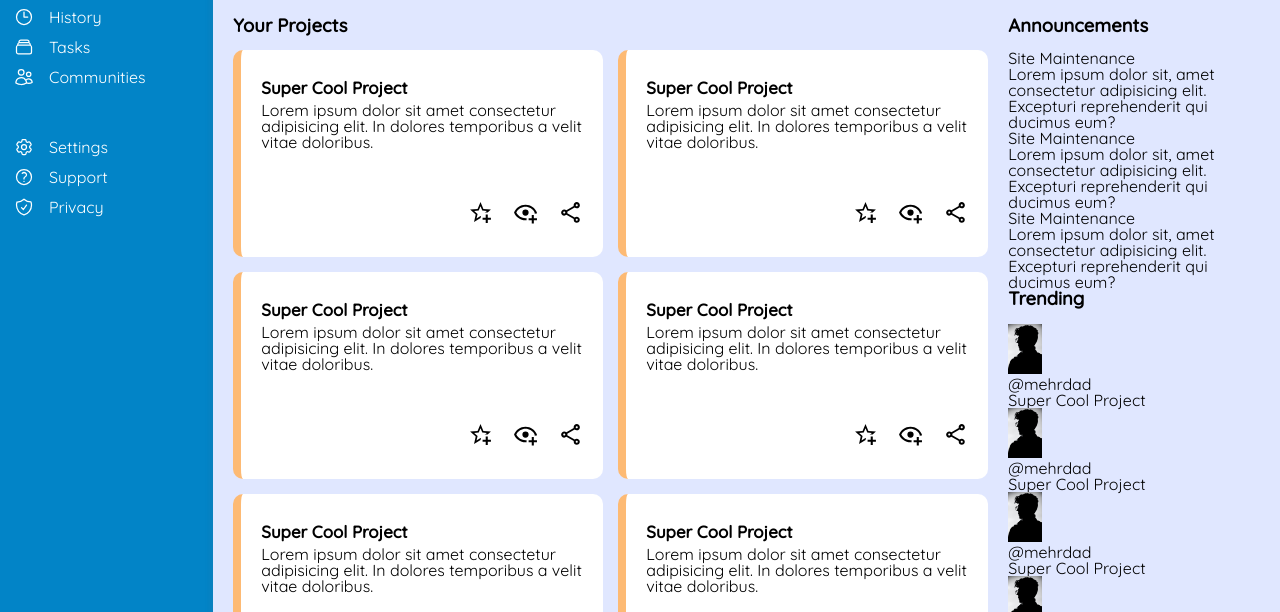
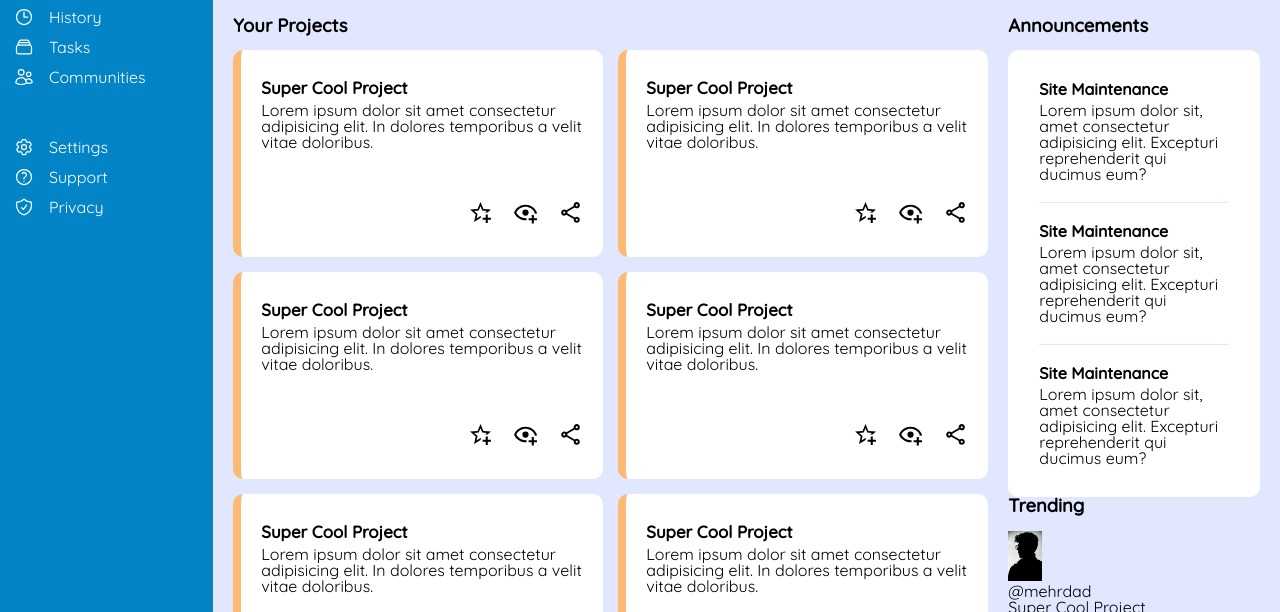
Before and after one commit to mehrdadchatrazar/top-admin-dashboard, a plain HTML site: page index.html in a window 1280 px wide. Shown: the part 183-795 px from the top of the page. Drawn offline with Linux system fonts and the light colour scheme.

Commit message:
complete announcement section

```diff
--- a/index.html
+++ b/index.html
@@ -512,26 +512,28 @@
         <div class="right-content">
           <div class="announcements">
             <h3 class="content-heading">Announcements</h3>
+            <div class="announcements-cards">
               <div class="announcement-card">
-              <h4>Site Maintenance</h4>
+                <h4 class="announcement-card__heading">Site Maintenance</h4>
                 <p>
                   Lorem ipsum dolor sit, amet consectetur adipisicing elit.
                   Excepturi reprehenderit qui ducimus eum?
                 </p>
               </div>
               <div class="announcement-card">
-              <h4>Site Maintenance</h4>
+                <h4 class="announcement-card__heading">Site Maintenance</h4>
                 <p>
                   Lorem ipsum dolor sit, amet consectetur adipisicing elit.
                   Excepturi reprehenderit qui ducimus eum?
                 </p>
               </div>
               <div class="announcement-card">
-              <h4>Site Maintenance</h4>
+                <h4 class="announcement-card__heading">Site Maintenance</h4>
                 <p>
                   Lorem ipsum dolor sit, amet consectetur adipisicing elit.
                   Excepturi reprehenderit qui ducimus eum?
                 </p>
+              </div>
             </div>
           </div>
           <div class="trending">
--- a/style.css
+++ b/style.css
@@ -292,7 +292,6 @@ html {
   grid-template-columns: 1fr 1fr;
   grid-template-rows: 3;
   gap: 15px;
-
 }
 
 .project-card {
@@ -322,6 +321,30 @@ html {
   flex-direction: column;
 }
 
+.announcements-cards {
+  background-color: white;
+  border: 1px solid white;
+  border-radius: 10px;
+  padding: 30px 30px 10px 30px;
+}
+
+.announcement-card {
+  padding-bottom: 20px;
+}
+
+.announcement-card:not(:last-child) {
+  border-bottom: 1px solid #e0e7ff;
+}
+
+.announcement-card:not(:first-child) {
+  padding-top: 20px;
+}
+
+.announcement-card__heading {
+  font-weight: 600;
+  margin-bottom: 5px;
+}
+
 .trending {
   grid-column: 4/5;
 }
```
Lines whose indentation alone changed are shown as unchanged.
